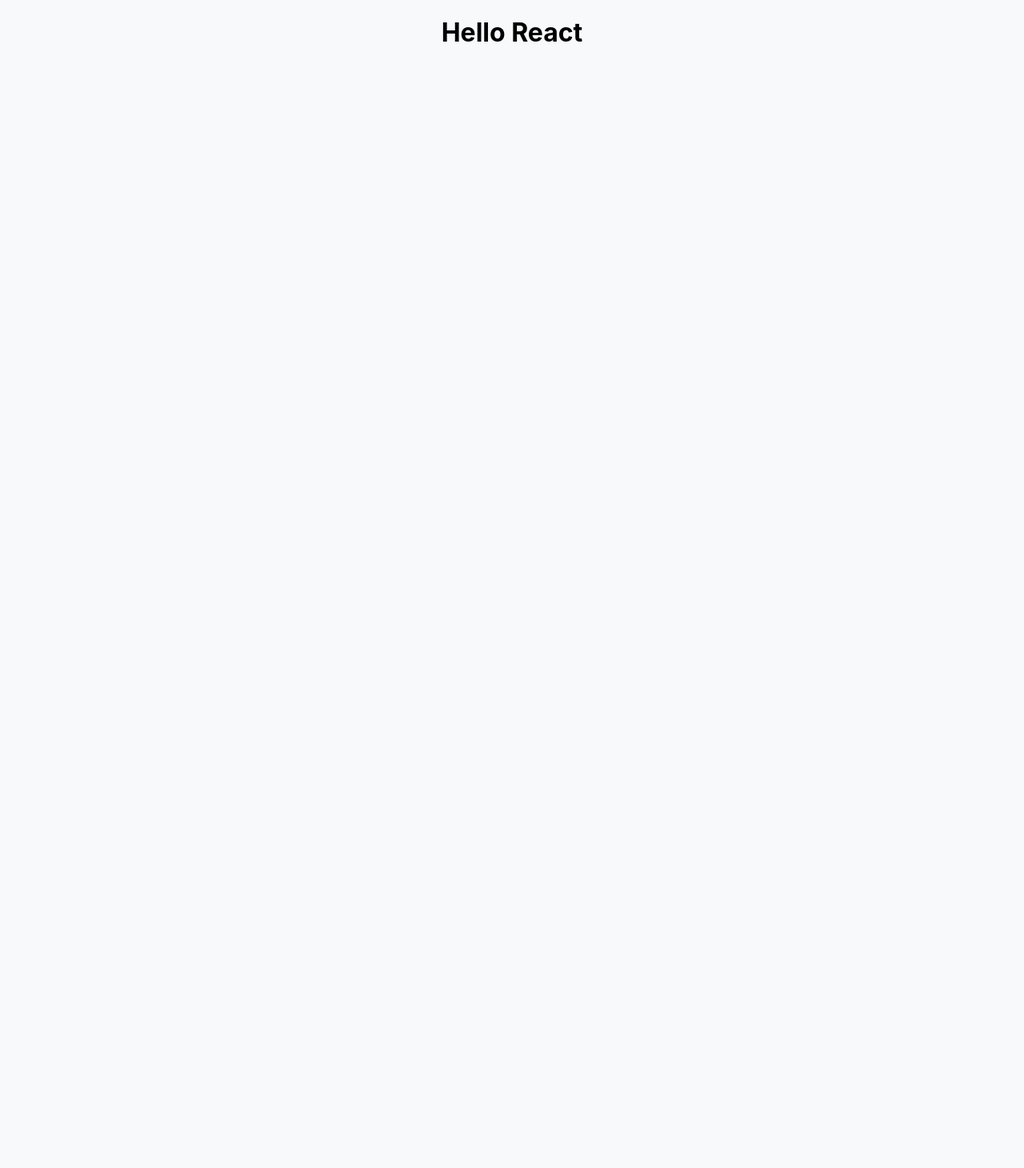
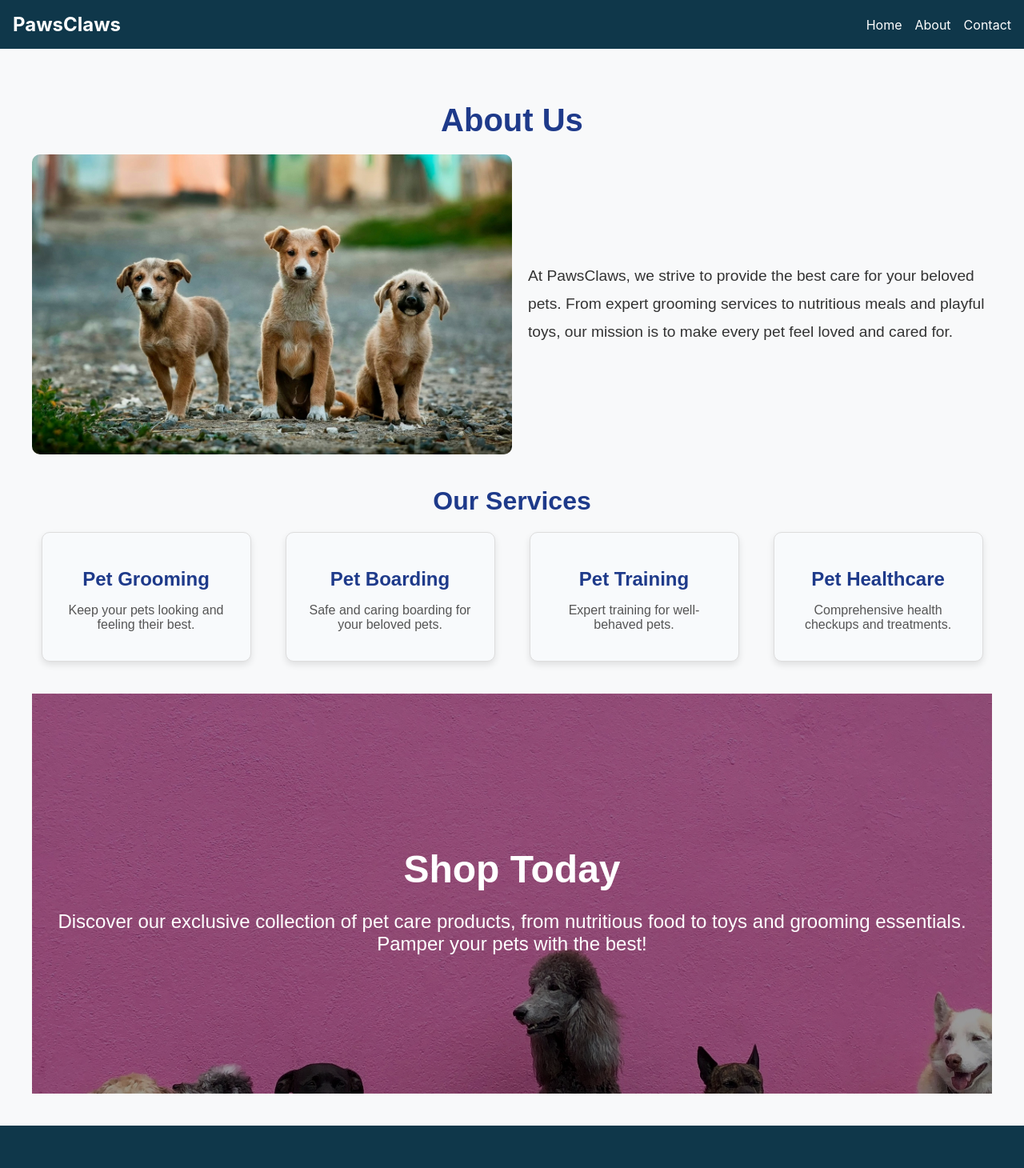
Before and after one commit to mrahularora/Paws-Claws, a React (Create React App) app: page /about in a window 1280 px wide. Shown: the top 1460 px of the page at 80% size. Before the commit the page ends 800 px from the top, so only its background shows below. Built offline with nearby package versions, Linux system fonts and the light colour scheme.

Commit message:
Merge changes.

```diff
--- a/src/App.js
+++ b/src/App.js
@@ -1,10 +1,30 @@
-import './App.css';
+import "./App.css";
+import './index.css';
+import { BrowserRouter as Router, Routes } from "react-router-dom";
+import { Route, Switch } from "react-router-dom";
+import Homepage from "./pages/homepage";
+import AboutUs from "./pages/about";
+
+import Contact from "./pages/contact";
+import Shop from "./pages/shop";
+import Footer from "./components/Footer";
+import Navbar from "./components/Navbar";
+
 
 function App() {
   return (
-    <div className="App">
-      <h1>Hello React</h1>
-    </div>
+    <Router>
+      <Navbar />
+      <main style={{ flex: 1, }}>
+        <Routes>
+          <Route exact path="/"  element={<Homepage/>}/>
+          <Route path="/about" element={<AboutUs />} />
+          <Route path="/contact" element={<Contact/>} />
+          <Route path="/shop" element={<Shop/>} />
+        </Routes>
+      </main>
+      <Footer />
+    </Router>
   );
 }
 
--- /dev/null
+++ b/src/pages/about.jsx
@@ -0,0 +1,57 @@
+import React from "react";
+import "../css/aboutUs.css";
+
+const AboutUs = () => {
+  return (
+    <div className="about-us-container">
+      <h1 className="about-us-heading">About Us</h1>
+      <div className="about-us-intro">
+        <img
+          src="assets/about-us-banner.jpg"
+          alt="Happy Pets"
+          className="about-us-image"
+        />
+        <p className="about-us-text">
+          At PawsClaws, we strive to provide the best care for your beloved
+          pets. From expert grooming services to nutritious meals and playful
+          toys, our mission is to make every pet feel loved and cared for.
+        </p>
+      </div>
+      <div className="services-section">
+        <h2 className="services-heading">Our Services</h2>
+        <div className="services-cards">
+          <div className="service-card">
+            <h3>Pet Grooming</h3>
+            <p>Keep your pets looking and feeling their best.</p>
+          </div>
+          <div className="service-card">
+            <h3>Pet Boarding</h3>
+            <p>Safe and caring boarding for your beloved pets.</p>
+          </div>
+          <div className="service-card">
+            <h3>Pet Training</h3>
+            <p>Expert training for well-behaved pets.</p>
+          </div>
+          <div className="service-card">
+            <h3>Pet Healthcare</h3>
+            <p>Comprehensive health checkups and treatments.</p>
+          </div>
+        </div>
+      </div>
+      <div className="shop-today-section">
+        <div className="shop-today-background">
+          <div className="shop-today-content">
+            <h2>Shop Today</h2>
+            <p>
+              Discover our exclusive collection of pet care products, from
+              nutritious food to toys and grooming essentials. Pamper your pets
+              with the best!
+            </p>
+          </div>
+        </div>
+      </div>
+    </div>
+  );
+};
+
+export default AboutUs;
```
